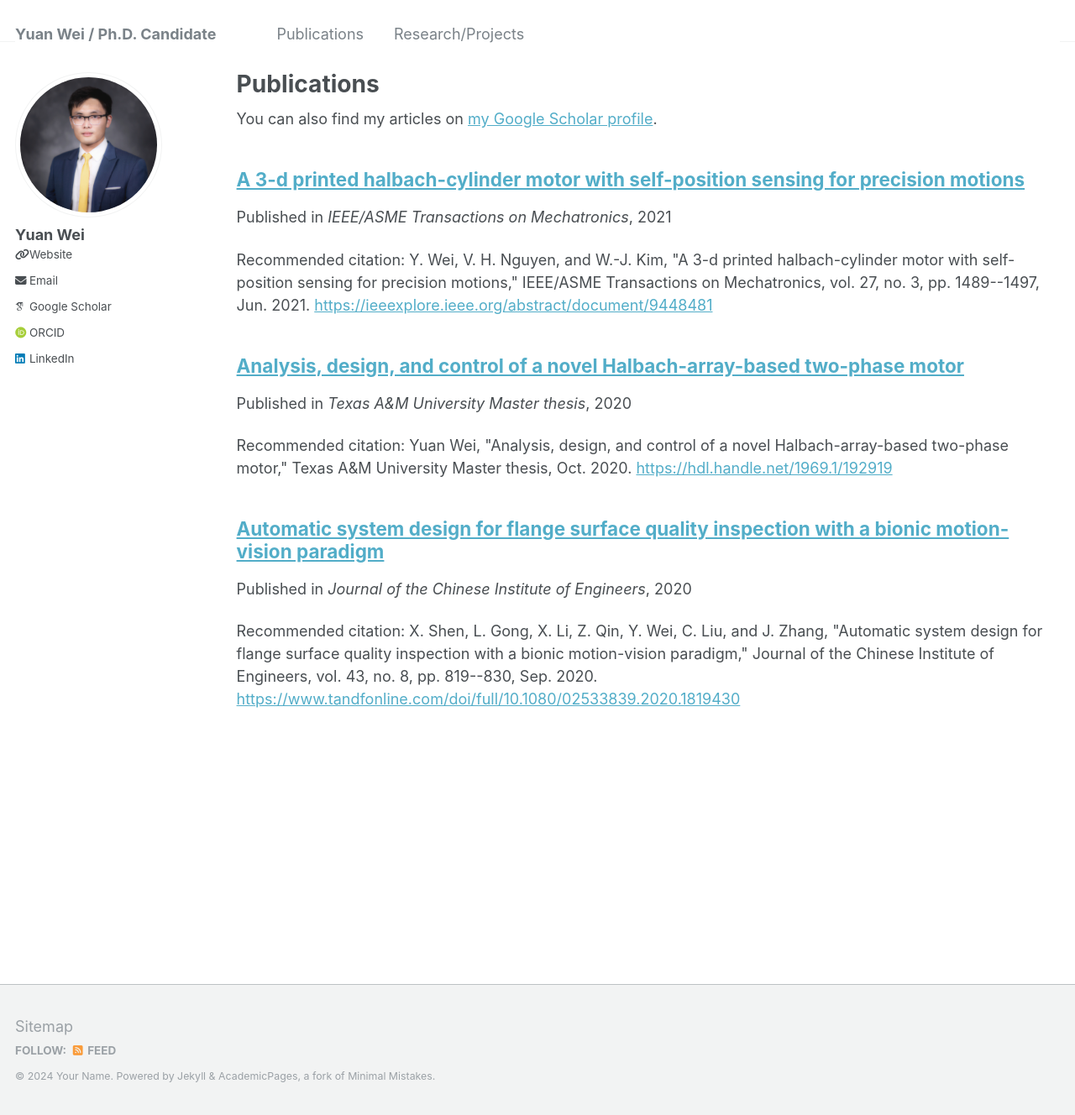
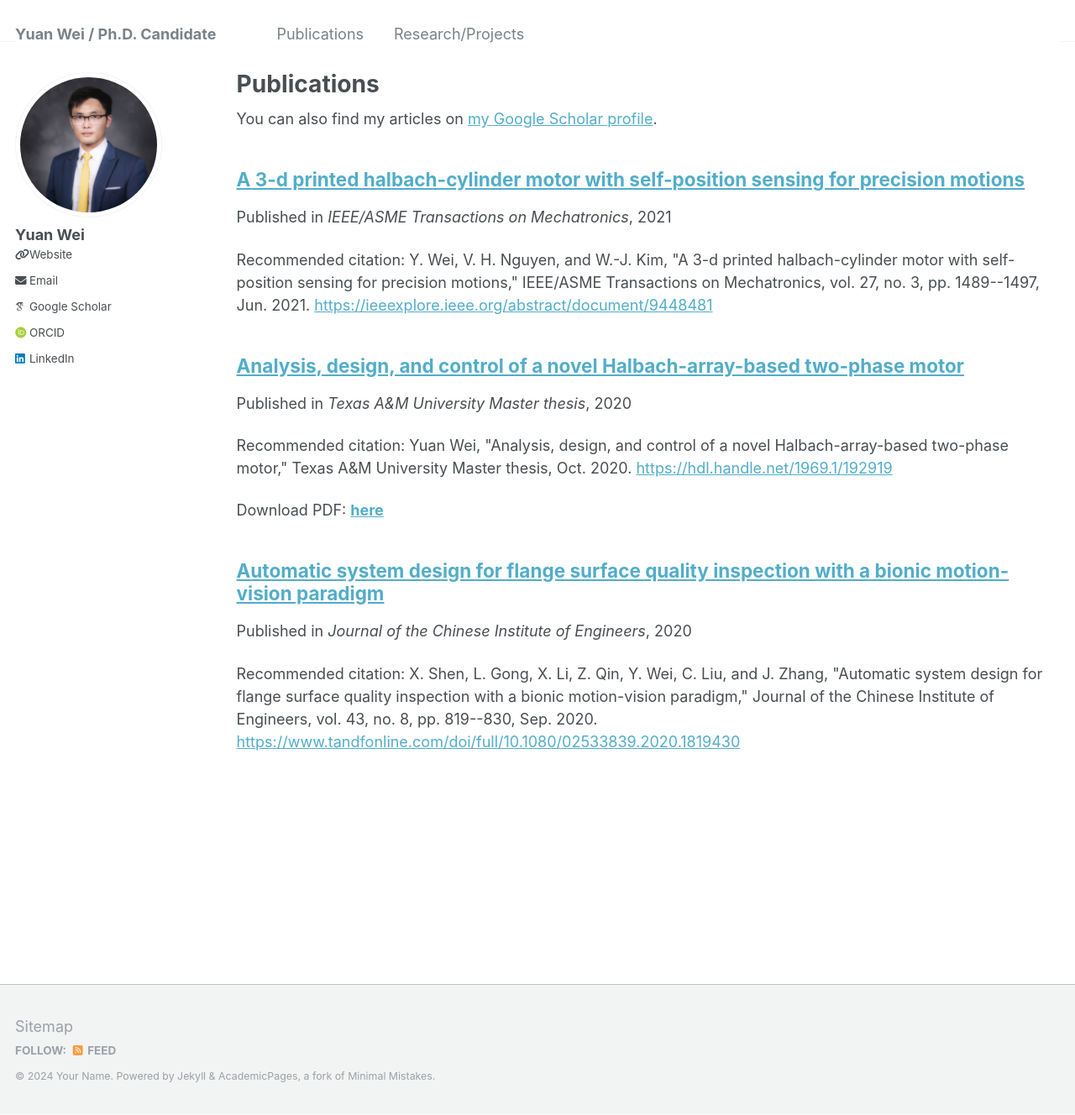
Before and after one commit to JET00wy/YuanWeiWebPage, a Jekyll site: the page built from _pages/publications.md, in a window 1280 px wide and 1328 px high. Shown: the whole window at 84% size. Built offline with Jekyll 4.4.1, drawn with Linux system fonts in a browser that asks for light colours; some web fonts are replaced.

Commit message:
init: add 2nd pdf link

```diff
--- a/_includes/archive-single.html
+++ b/_includes/archive-single.html
@@ -60,5 +60,9 @@
       <p class="wordwrap">Download <a href=" {{ post.paperurl }} ">here</a></p>
     {% endif %}
 
+    {% if post.pdflink %}
+    <p class="wordwrap">Download PDF: <b><a href=" {{ post.pdflink }} ">here</a></b></p>
+    {% endif %}
+
   </article>
 </div>
```
Also changed, not shown: _publications/wei2020analysis.md (+1 -0 lines).
